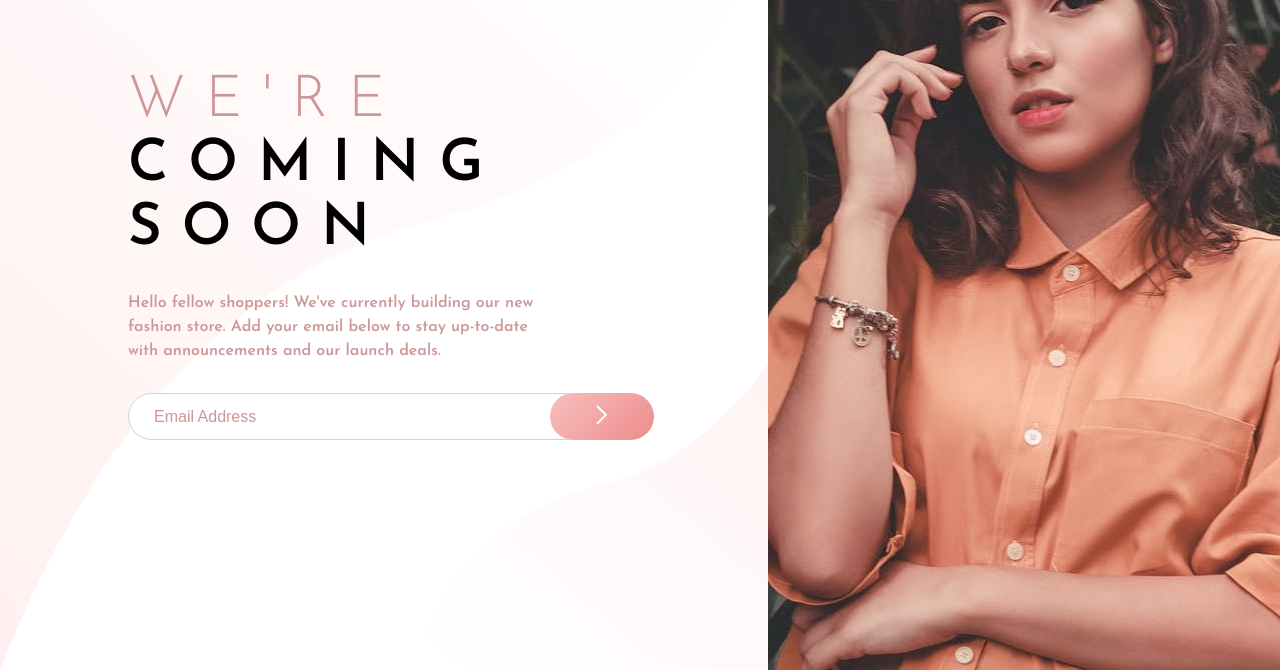
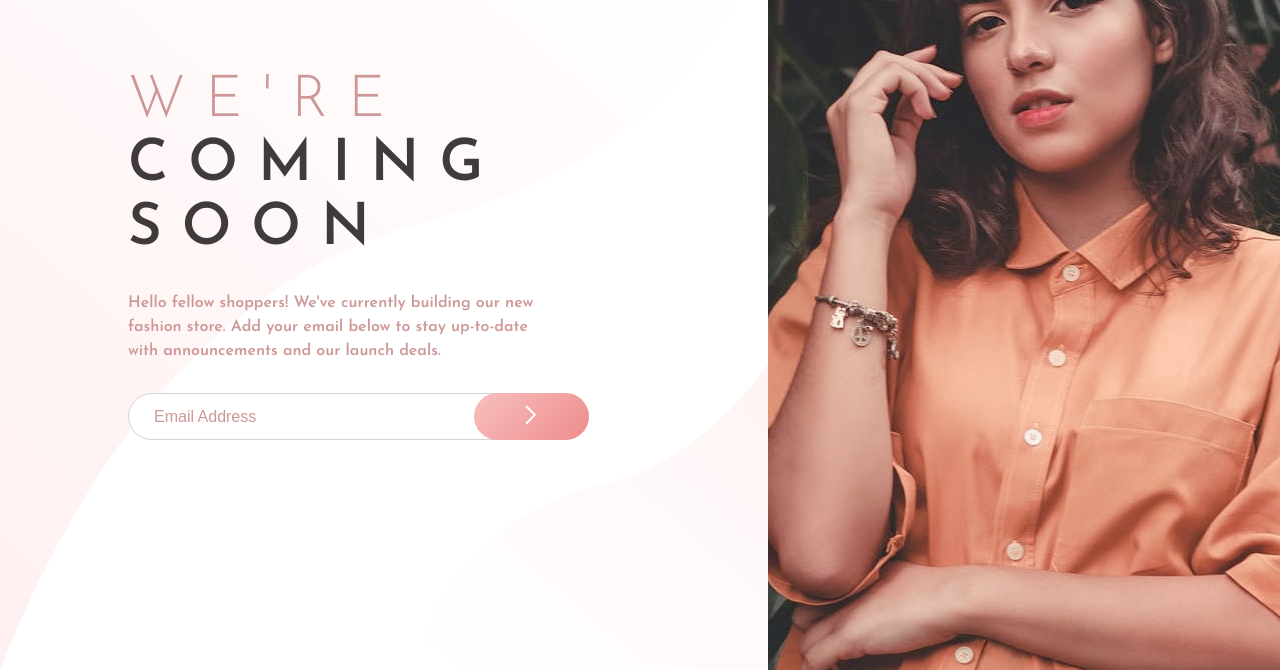
Before and after one commit to Rubsnewgate/coming-soon-page, a plain HTML site: page pages/index.html in a window 1280 px wide. Shown: the part 130-800 px from the top of the page. Drawn offline with Linux system fonts and the light colour scheme.

Commit message:
update (details elements): styles issues (change the color of the h1 element and the size of the form's button)

```diff
--- a/sass/desktop.scss
+++ b/sass/desktop.scss
@@ -38,6 +38,7 @@
 .sign-up__title {
 	margin: 0;
 	font-size: $lg-size;
+	color: $dark-grayish-red;
 	line-height: 1.1;
 	letter-spacing: 2rem;
 	text-transform: uppercase;
@@ -60,7 +61,7 @@
 	height: 55px;
 }
 #user-email {
-	width: 80%;
+	width: 70%;
 	height: 85%;
 	padding: 10px 25px;
 	font-size: $sm-size;
@@ -80,8 +81,8 @@
 }
 .submit-btn {
 	position: absolute;
-	right: 50px;
-	width: 18%;
+	right: 20%;
+	width: 20%;
 	height: 85%;
 	padding: 10px;
 	font-size: $md-size;
--- a/sass/mobile.scss
+++ b/sass/mobile.scss
@@ -51,7 +51,7 @@
 }
 .submit-btn {
 	right: 0;
-	width: 20%;
+	width: 25%;
 }
 
 // Error Email Advice
```
Also changed, not shown: styles/desktop.css, styles/mobile.css, 1 other file.
